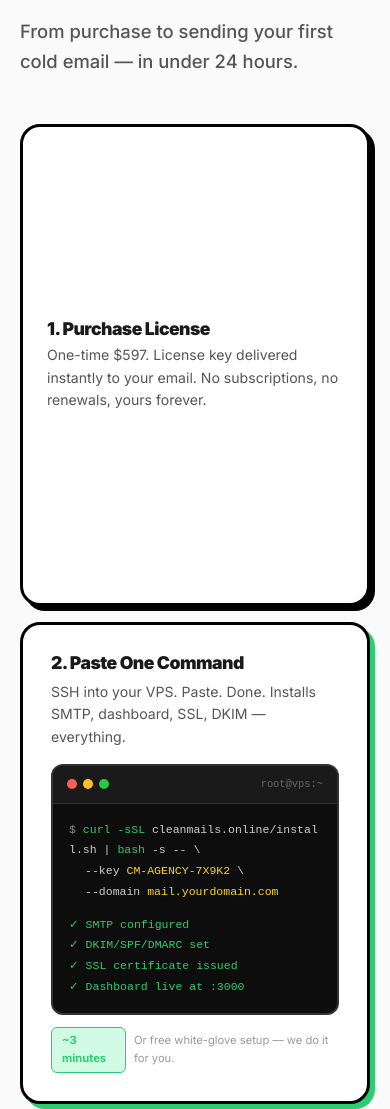
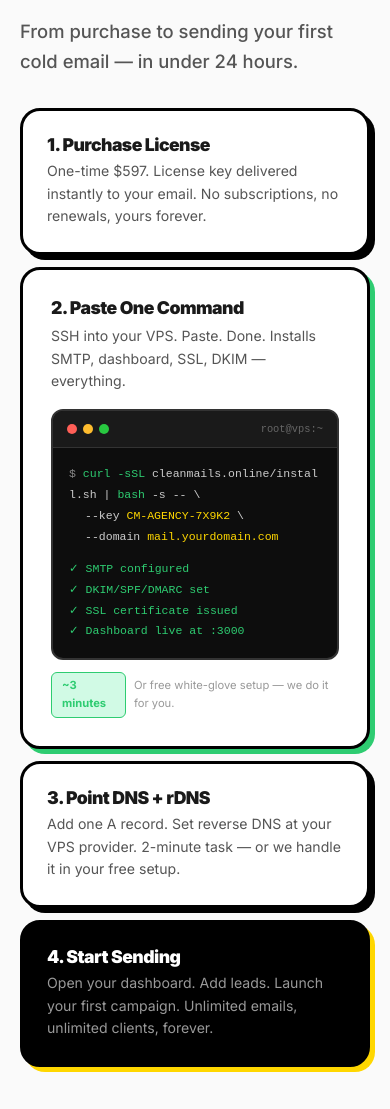
Before and after one commit to ZaidMomin2003/gumroad, a website built with Vite: page index.html in a window 390 px wide. Shown: the part 1514-2623 px from the top of the page. Built offline with nearby package versions, Linux system fonts and the light colour scheme; some packages are replaced by stand-ins of ours; no server answers; a script that the page names is missing; files whose address does not match are found by name.

Commit message:
fix: bento cards mobile height - auto rows, no stretch, tighter gap

```diff
--- a/index.html
+++ b/index.html
@@ -938,9 +938,12 @@
  .timeline-step { border-right: none; border-bottom: 3px solid var(--black); }
  .timeline-step:last-child { border-bottom: none; }
  .section { padding: 60px 20px; }
- .section-inner div[style*="grid-template-columns: 1fr 1fr"] { grid-template-columns: 1fr !important; }
- .section-inner div[style*="grid-template-columns:1fr 1fr"] { grid-template-columns: 1fr !important; }
+ .section-inner div[style*="grid-template-columns: 1fr 1fr"] { grid-template-columns: 1fr !important; grid-template-rows: auto !important; }
+ .section-inner div[style*="grid-template-columns:1fr 1fr"] { grid-template-columns: 1fr !important; grid-template-rows: auto !important; }
  .section-inner div[style*="grid-row:span 2"], .section-inner div[style*="grid-row:span 3"] { grid-row: span 1 !important; }
+ .section-inner div[style*="justify-content:center"] { justify-content: flex-start !important; }
+ .how-section .section-inner div[style*="grid-template"] { grid-template-columns: 1fr !important; grid-template-rows: auto !important; gap: 12px !important; margin-top: 32px !important; }
+ .how-section .section-inner div[style*="grid-row"] { grid-row: auto !important; }
  .final-cta-section { padding: 80px 20px; }
  .modal-content { padding: 32px 20px; border-radius: 20px; }
  .faq-section .section-inner > div[style] { flex-direction: column !important; text-align: center; }
```
